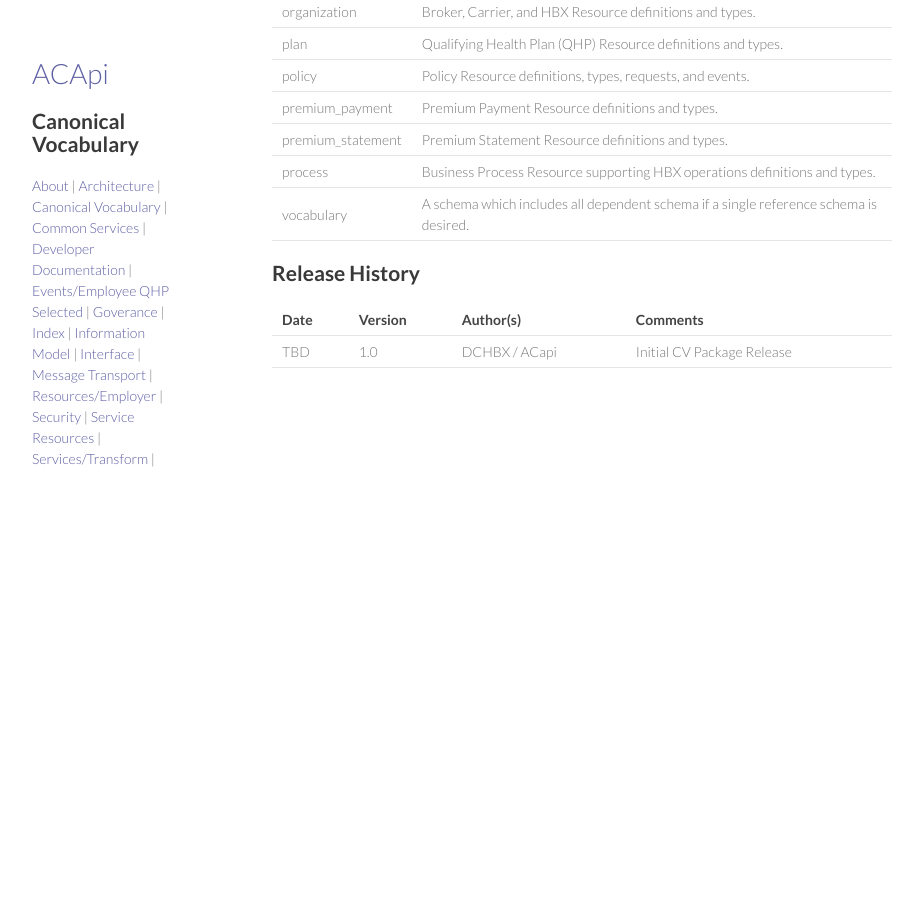
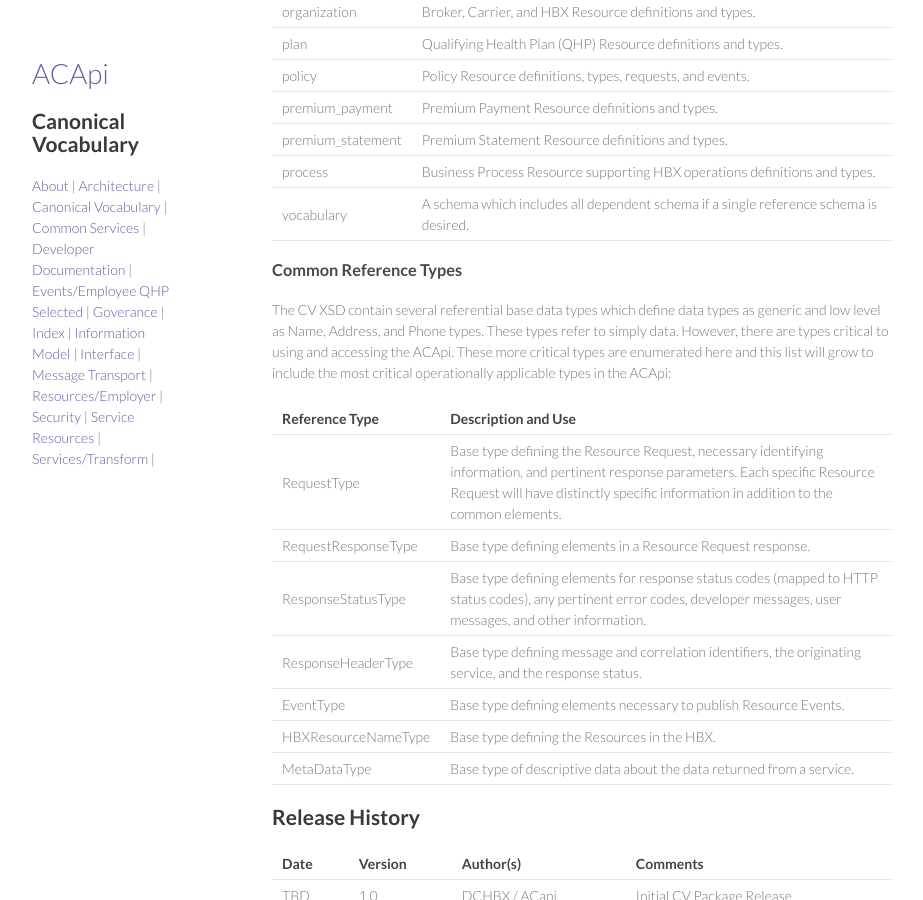
Before and after one commit to dchbx/dchbx.github.io, a Jekyll site: the page built from docs/canonical_vocabulary.md, in a window 1280 px wide and 900 px high, scrolled down 652 px. Shown: the whole window, without its empty margins (178-1101 px from the left). Built offline with Jekyll 4.4.1, drawn with Linux system fonts in a browser that asks for light colours; Markdown is read by kramdown in place of the engine named in the settings; before the commit the page ends 1090 px from its top, so only the background shows below that.

Commit message:
Expand Reference Base Type definitions.

```diff
--- a/docs/canonical_vocabulary.md
+++ b/docs/canonical_vocabulary.md
@@ -26,6 +26,20 @@ CV schemas and descriptions are provided below.  The [Canonical Vocabulary](http
 | process	| Business Process Resource supporting HBX operations definitions and types. |
 | vocabulary | A schema which includes all dependent schema if a single reference schema is desired. |
 
+### Common Reference Types
+
+The CV XSD contain several referential base data types which define data types as generic and low level as Name, Address, and Phone types.  These types refer to simply data.  However, there are types critical to using and accessing the ACApi.  These more critical types are enumerated here and this list will grow to include the most critical operationally applicable types in the ACApi:
+
+| Reference Type	| Description and Use |
+| ----- | --------- |
+| RequestType	| Base type defining the Resource Request, necessary identifying information, and pertinent response parameters.  Each specific Resource Request will have distinctly specific information in addition to the common elements. |
+| RequestResponseType | Base type defining elements in a Resource Request response.  |
+| ResponseStatusType | Base type defining elements for response status codes (mapped to HTTP status codes), any pertinent error codes, developer messages, user messages, and other information. |
+| ResponseHeaderType | Base type defining message and correlation identifiers, the originating service, and the response status. |
+| EventType	| Base type defining elements necessary to publish Resource Events. |
+| HBXResourceNameType | Base type defining the Resources in the HBX. |
+| MetaDataType | Base type of descriptive data about the data returned from a service. |
+
 ## Release History
 
 | Date	| Version	| Author(s)	| Comments |
```
